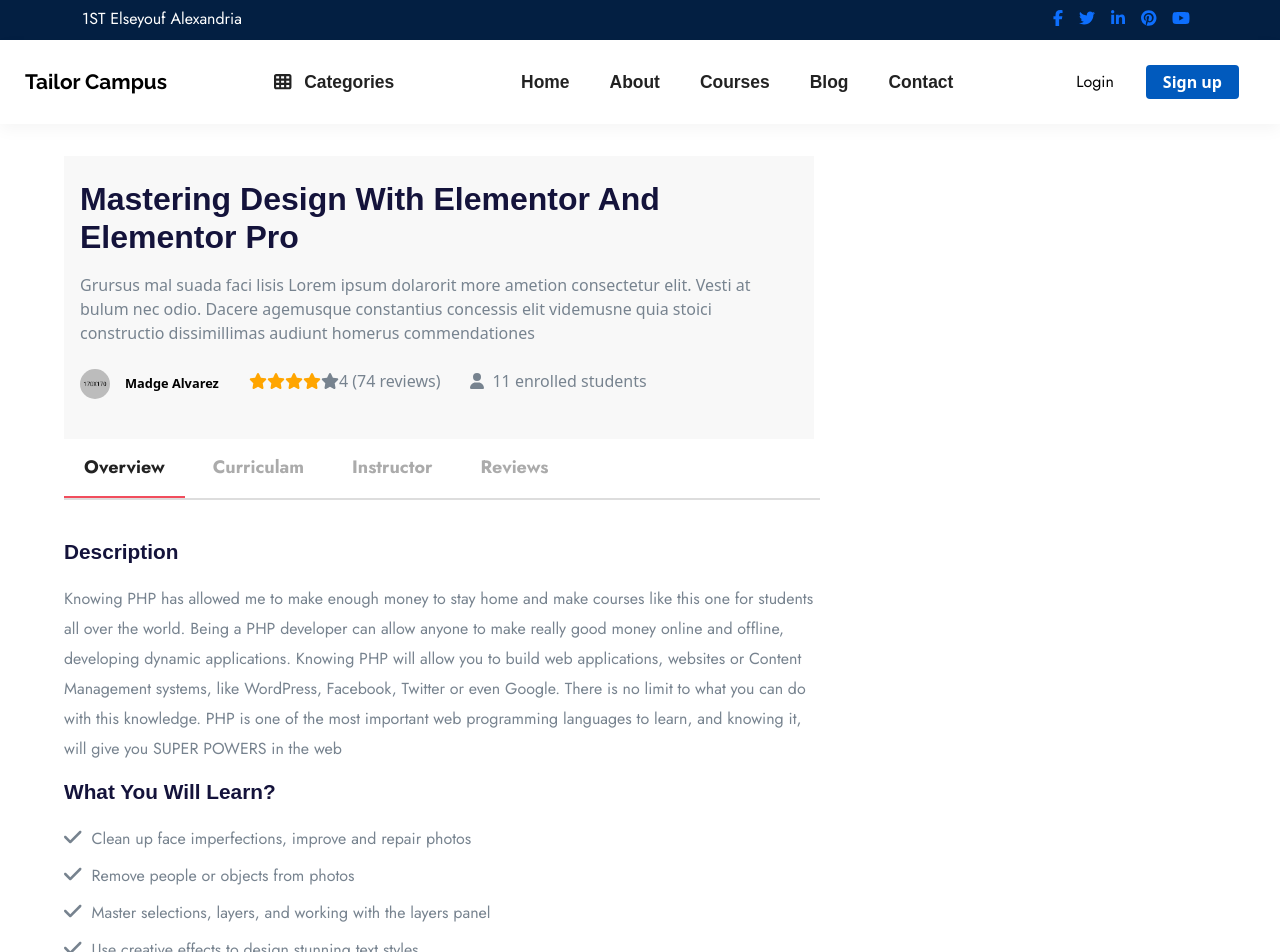
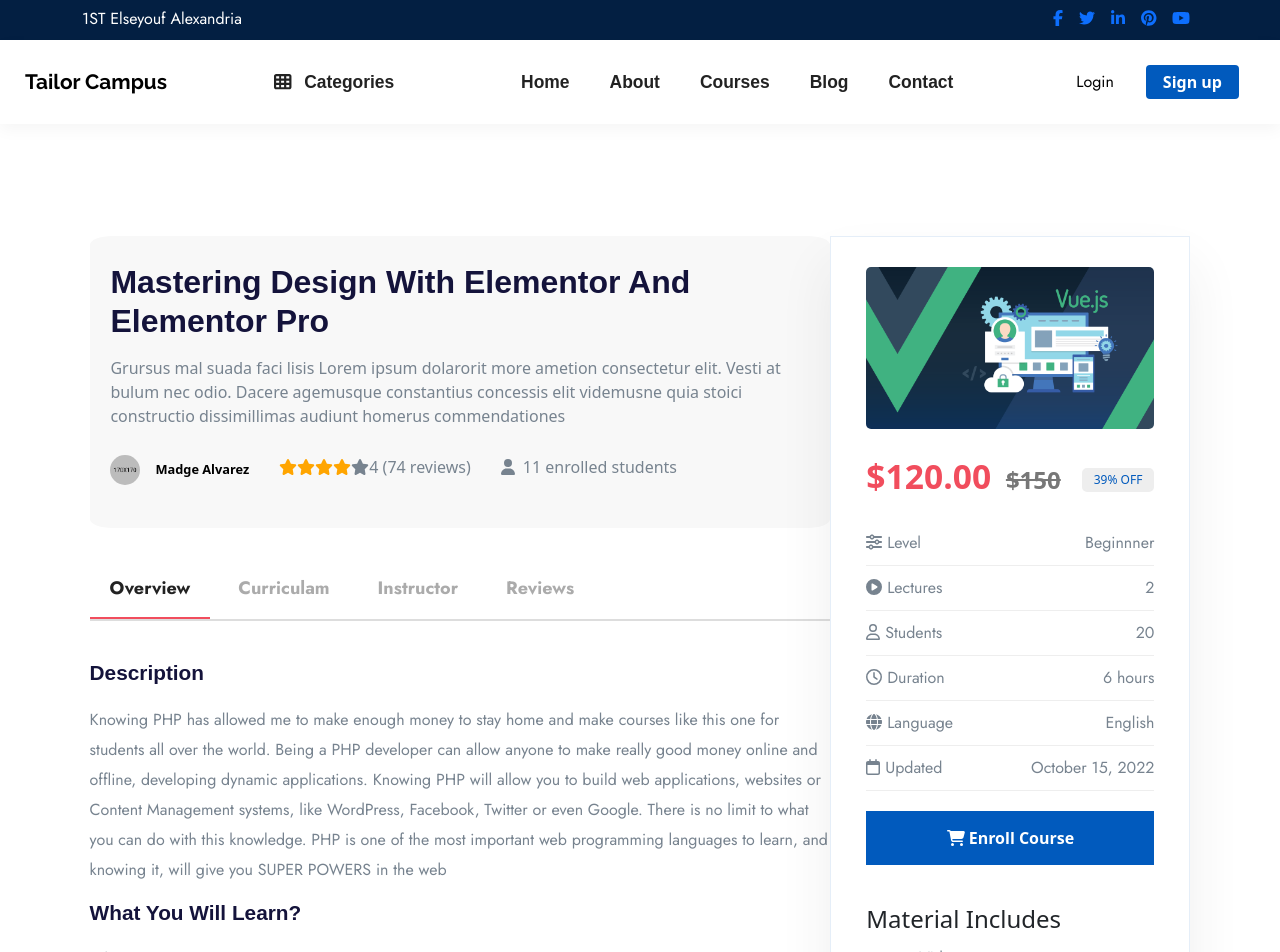
Before and after one commit to AbdallahRagab7/tailor-campus, a Vue app: page /course/1 in a window 1280 px wide. Shown: the top 952 px of the page. Built offline with nearby package versions, Linux system fonts and the light colour scheme; what vue-tel-input would draw is missing.

Commit message:
course card sidebar in course page

```diff
--- a/src/App.vue
+++ b/src/App.vue
@@ -50,6 +50,9 @@
   text-decoration: none;
 
 }
+ul {
+  padding-left: 0;
+}
 
 
 </style>
--- a/src/pages/course/CoursePage.vue
+++ b/src/pages/course/CoursePage.vue
@@ -1,5 +1,8 @@
 <template>
   <section class="page-wrapper">
+    <div class="row-components">
+
+      <div class="header-nav-column">
     <div class="course-header">
       <h2 class="course-title">
         Mastering Design With Elementor And Elementor Pro
@@ -15,8 +18,7 @@
         <ul class="list-info">
           <li>
             <div class="course-author">
-              <img src="../../assets/course-autor.png" alt="#" />Madge
-              Alvarez
+              <img src="../../assets/course-autor.png" alt="#" />Madge Alvarez
             </div>
           </li>
 
@@ -36,6 +38,70 @@
     </div>
 
    <nav-tab></nav-tab>
+    </div>
+    <!-- end of head -->
+
+<!-- start of course-sidebar -->
+    <div class="course-sidebar">
+
+      <div class="course-thumb">
+        <img src="../../assets/vuejs2.png" alt="course-img" />
+      </div>
+
+      <div class="price-header">
+        <h2 class="course-price">$120.00 <span>$150</span></h2>
+        <span class="course-price-badge">39% off</span>
+      </div>
+
+
+    <!-- <div class="course-details"> -->
+      <ul class="course-sidebar-list">
+        <li>
+          <span><i class="fa-solid fa-sliders"></i> Level </span>
+          Beginnner
+        </li>
+
+        <li>
+          <span><i class="fas fa-play-circle"></i> Lectures</span>
+          2
+        </li>
+        <li>
+          <span><i class="far fa-user"></i> Students</span>
+          20
+        </li>
+        <li>
+          <span><i class="far fa-clock"></i> Duration</span>
+          6 hours
+        </li>
+        <li>
+          <span><i class="fa-solid fa-globe"></i> Language</span>
+          English
+        </li>
+
+        <li>
+          <span><i class="far fa-calendar"></i> Updated</span>
+          October 15, 2022
+        </li>
+      </ul>
+    <!-- </div> -->
+    <div class="buy-btn">
+            <button class="enroll-course-btn ">
+                <i class="fa-solid fa-cart-shopping"></i> Enroll Course
+            </button>
+        </div>
+
+        <div class="course-material">
+            <h4>Material Includes</h4>
+            <ul class="course-meterial-list">
+                <li><i class="fa-solid fa-arrow-right-long"></i> Videos</li>
+                <li><i class="fa-solid fa-arrow-right-long"></i> Files For Development</li>
+                <li><i class="fa-solid fa-arrow-right-long"></i> Documentation Files</li>
+            </ul>
+        </div>
+     </div>
+     <!-- end of course-sidebar -->
+     </div>
+
 
   </section>
 </template>
@@ -44,27 +110,32 @@
 // import Instructor from './Instructor.vue'
 
 export default {
-    components : {
+  components: {
     NavTab,
   },
-
-}
+};
 </script>
 
 <style scoped>
 .page-wrapper {
-  /* background-color: #f8f8f8; */
-  padding: 2rem 0;
-  margin-top: 8rem;
-  width: 90%;
-  margin: 0 auto;
+  width: 86%;
+  margin: 7rem auto;
+  background-color: #fff;
+}
+.row-components {
+  display: flex;
+  justify-content: space-between;
+  display: wrap;
 }
 
+/* start of course header */
 .course-header {
-  width: 750px;
+  max-width: 750px;
   background: #f8f8f8;
-  padding: 1.5rem 1rem;
+  padding: 1.7rem 1.3rem;
   color: var(--theme-text-color);
+  border-radius: 3%;
+  margin-bottom: 2rem;
 }
 .course-title {
   margin-bottom: 1rem;
@@ -72,15 +143,16 @@
   color: var(--theme-heading-color);
   font-family: var(--theme-heading-font);
   font-weight: 700;
+  /* font-size: 32px; */
 }
 .summary {
-    margin-bottom: 1.5rem;
+  margin-bottom: 1.7rem;
 }
 
 .course-header-meta ul {
   width: 100%;
   display: flex;
-    justify-content: flex-start ;
+  justify-content: flex-start;
   justify-items: center;
   padding-left: 0;
 }
@@ -94,7 +166,7 @@
   height: 30px;
 }
 .course-author {
-    font-size: .8rem;
+  font-size: 0.8rem;
   color: #000;
   font-weight: 650;
 }
@@ -102,4 +174,109 @@
   color: orange;
 }
 
+/* end of course header */
+
+
+
+
+
+
+.course-sidebar {
+  display: flex;
+  flex-direction: column;
+  box-shadow: 0 30px 50px 0 rgba(51, 51, 51, 0.08);
+  padding: 30px 35px 30px;
+  border: 1px solid rgba(1, 90, 189, 0.1);
+}
+
+.course-thumb {
+  margin-bottom: 30px;
+  border-radius: 5px;
+  overflow: hidden; /*to make img take same border-radius*/
+  max-width: 294px;
+}
+.course-thumb img{
+object-fit: cover;
+width: 100%;
+}
+
+.price-header {
+  display: flex;
+  align-items: center;
+  justify-content: space-between;
+}
+
+ .course-price {
+    font-size: 2.1rem;
+    line-height: 34px;
+    color: var(--theme-primary-color);
+    font-weight: 700;
+}
+
+.course-price span {
+    color: #777;
+    font-weight: 600;
+    margin-left: 6px;
+    text-decoration: line-through;
+    font-size: 24px;
+    line-height: 24px;
+}
+.course-price-badge {
+    border: 2px solid #eee;
+    border-radius: 5px;
+    font-size: 12px;
+    line-height: 20px;
+    text-transform: uppercase;
+    padding: 0 10px;
+    text-align: center;
+    color: var(--theme-secondary-color);
+    margin-left: 10px;
+    background: #eee;
+}
+
+
+.course-sidebar-list {
+    margin: 20px 0px;
+    padding-left: 0px;
+    font-family: var(--theme-secondary-font);
+    font-weight: 400;
+    color: var(--theme-text-color);
+
+}
+
+.course-sidebar-list li {
+    border-bottom: 1px solid #eee;
+    padding: 10px 0;
+    display: flex;
+    justify-content: space-between;
+}
+
+.enroll-course-btn {
+  width: 100%;
+  border-color: var(--theme-secondary-color);
+  color: #fff;
+  background: var(--theme-secondary-color);
+  font-weight: 600;
+  position: relative;
+  text-transform: capitalize;
+  padding: .8rem 1.8rem;
+  font-size: 1rem;
+  border: 2px solid transparent;
+  transition: all 0.6s ease;
+}
+
+.enroll-course-btn:hover {
+  background: var(--theme-primary-color);
+  border-color: var(--theme-primary-color);
+}
+.course-material {
+  margin-top: 2.5rem;
+}
+
+.course-material li {
+    padding: 5px 0;
+    color: var(--theme-text-color);
+    font-family: var(--theme-secondary-font);
+    font-size: 1rem;
+}
 </style>
--- a/src/pages/course/NavTab.vue
+++ b/src/pages/course/NavTab.vue
@@ -54,7 +54,7 @@
   transition: all 0.4s ease 0s;
   margin-bottom: 40px;
   border-bottom: 2px solid #ddd;
- max-width: 756px;
+ max-width: 750px;
 }
 .btn {
   background: transparent;
--- a/src/pages/courses/coursesPage.vue
+++ b/src/pages/courses/coursesPage.vue
@@ -183,11 +183,11 @@
   flex-wrap: wrap;
    row-gap: 8rem;
    justify-content: center;
-   justify-content: space-between;
+   /* justify-content: space-between; */
 }
 
-/*
-.courses > :last-child {
+
+/* .courses > :last-child {
   margin-right: auto;
   align-self: start;
 }   */
--- a/src/router.js
+++ b/src/router.js
@@ -13,7 +13,7 @@
         {path: '/login' , component:LoginPage},
         {path: '/register' , component:RegisterPage} ,
         {path:'/courses' , component:coursesPage} ,
-        { name: 'course', path: '/course/:courseId', component:coursePage },
+        { name: 'course', path: '/course/:courseId', component:coursePage , props:true },
 
     ]
 
```
Also changed, not shown: src/assets/img_02.jpg (added). Lines whose indentation alone changed are shown as unchanged.
